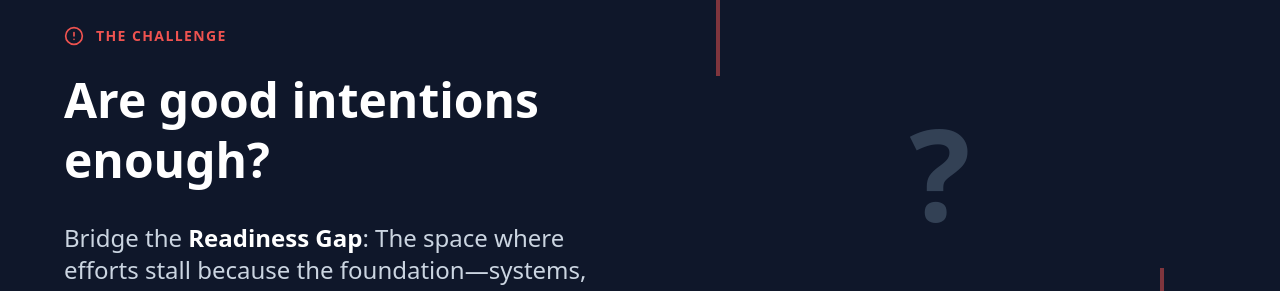
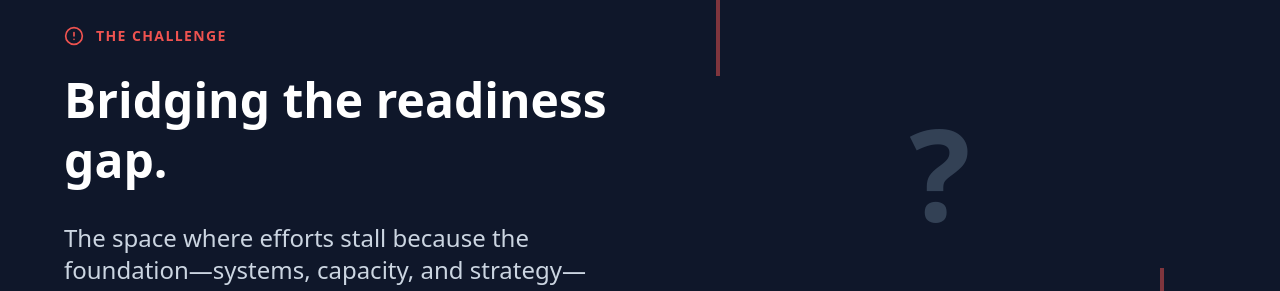
Before and after one commit to jerryzuniga/readiness-app, a React (Vite) app: page / in a window 1280 px wide. Shown: the part 650-941 px from the top of the page. Built offline with nearby package versions, Linux system fonts and the light colour scheme.

Commit message:
Update ReadinessApp.tsx

```diff
--- a/src/ReadinessApp.tsx
+++ b/src/ReadinessApp.tsx
@@ -767,10 +767,10 @@ export default function HomeRepairAssessment() {
                     <AlertCircle size={20} /> The Challenge
                   </div>
                   <h2 className="text-5xl font-bold mb-8 leading-tight text-white">
-                    Are good intentions enough?
+                    Bridging the readiness gap.
                   </h2>
                   <p className="text-xl md:text-2xl text-slate-300 leading-relaxed">
-                    Bridge the <span className="text-white font-bold">Readiness Gap</span>: The space where efforts stall because the foundation—systems, capacity, and strategy—hasn't been built yet.
+                    The space where efforts stall because the foundation—systems, capacity, and strategy—hasn't been built yet.
                   </p>
                 </div>
                 <div className="flex-1 flex items-center justify-center relative overflow-hidden">
```
